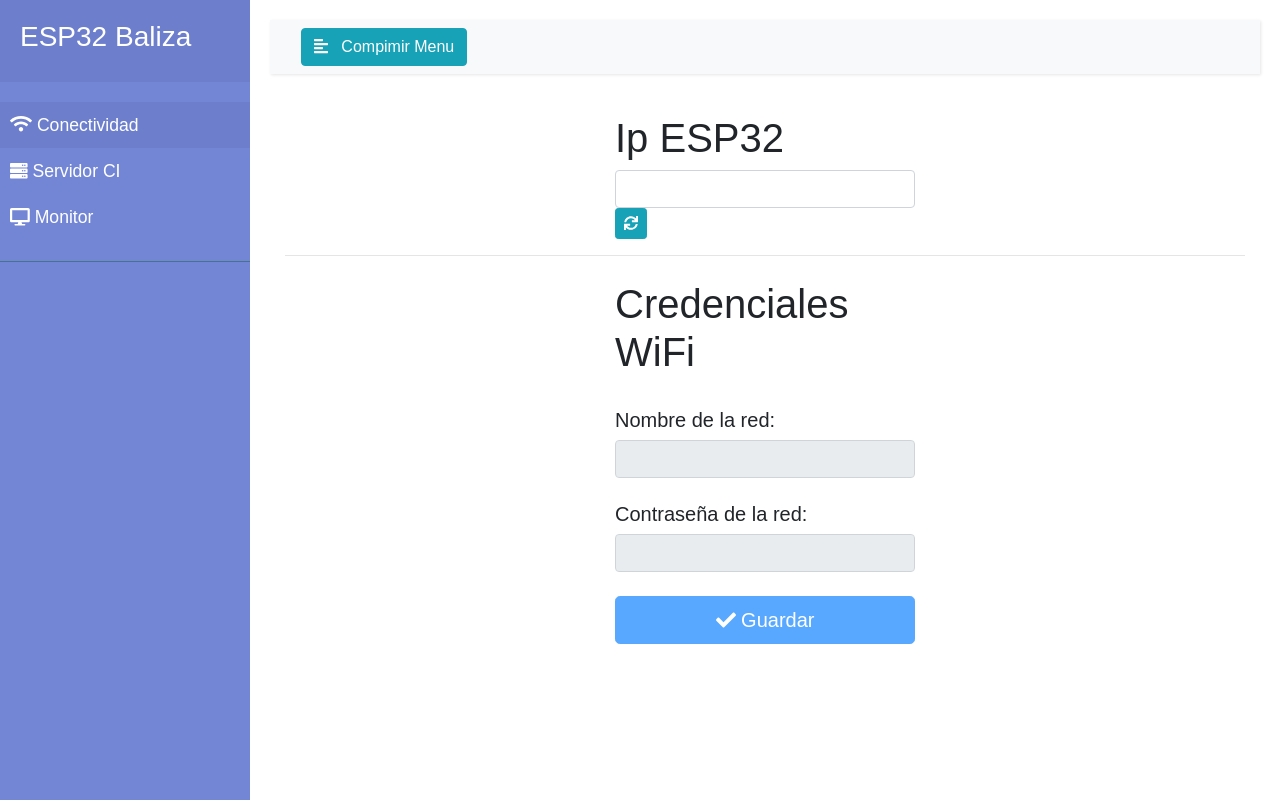
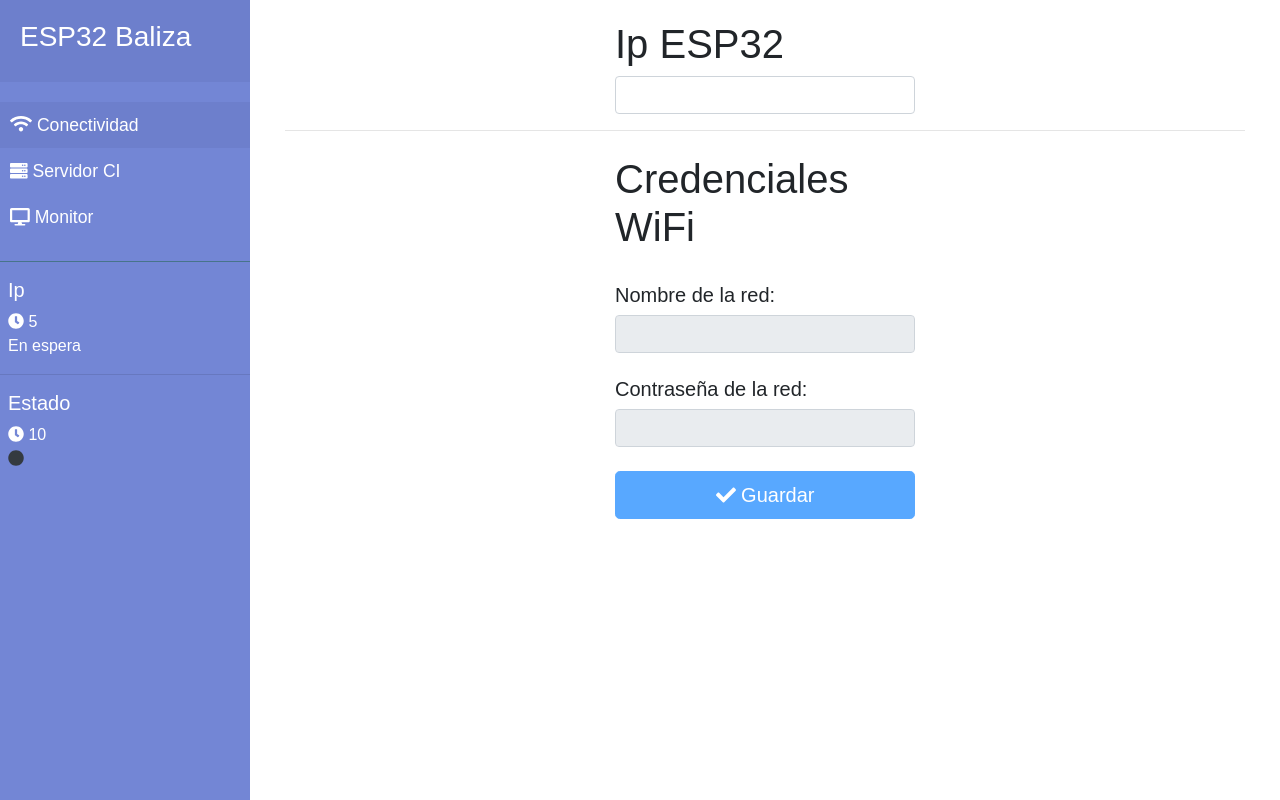
Before and after one commit to leandrofiorenzo/esp32-web, a Vue app: page / in a window 1280 px wide. Built offline with nearby package versions, Linux system fonts and the light colour scheme; no server answers; a web font is replaced by a local one.

Commit message:
Avances en el monitor

```diff
--- a/src/App.vue
+++ b/src/App.vue
@@ -1,11 +1,9 @@
 <template>
   <div id="app">
     <div class="wrapper">
-        <!-- Sidebar  -->
-        <nav id="sidebar" :class="isSidebarActive ? 'active' : ''">
+        <nav id="sidebar">
             <div class="sidebar-header">
                 <h3>ESP32 Baliza</h3>
-                <strong>U3</strong>
             </div>
 
             <ul class="list-unstyled components">
@@ -28,23 +26,30 @@
                     </a>
                 </li>
             </ul>
+
+            <div class="pl-2 pr-2">
+                <h5>Ip</h5>
+                <i class="fas fa-clock"></i> {{segundosProximaActualizacionIp}}
+                <br>
+                {{ipBaliza.length > 0 ? ipBaliza : 'En espera'}}
+            </div>
+
+            <hr>
+
+            <div class="pl-2 pr-2">
+                <h5>Estado
+                </h5>
+                <i class="fas fa-clock"></i> {{segundosProximaActualizacionEstado}}
+                <br>
+                <span :class="obtenerColorEstado">
+                    <i class="fa fa-circle"></i>
+                </span>
+                 <br>
+            </div>
         </nav>
 
         <!-- Page Content  -->
         <div id="content">
-            <nav class="navbar navbar-expand-lg navbar-light bg-light">
-                <div class="container-fluid">
-                    <button type="button" id="sidebarCollapse" class="btn btn-info" @click="toggleSidebar">
-                        <i class="fas fa-align-left"></i>
-                        &nbsp;
-                        <span> Compimir Menu</span>
-                    </button>
-                    <button class="btn btn-dark d-inline-block d-lg-none ml-auto" type="button" data-toggle="collapse" data-target="#navbarSupportedContent" aria-controls="navbarSupportedContent" aria-expanded="false" aria-label="Toggle navigation">
-                        <i class="fas fa-align-justify"></i>
-                    </button>
-                </div>
-            </nav>
-
             <conectividad v-if="ventanaActual == 'Conectividad'"></conectividad>
             <servidor v-if="ventanaActual == 'Servidor'"></servidor>
             <monitor v-if="ventanaActual == 'Monitor'"></monitor>
@@ -55,9 +60,14 @@
 
 <script>
 
+import axios from 'axios'
+
 import Conectividad from './components/Conectividad.vue'
 import Servidor from './components/Servidor.vue'
 import Monitor from './components/Monitor.vue'
+
+const TIEMPO_ACTUALIZACION_IP = 10 //segundos
+const TIEMPO_ACTUALIZACION_ESTADO = 10 //segundos
 
 export default {
     name: 'app',
@@ -69,12 +79,87 @@ export default {
     data () {
         return {
             ventanaActual: 'Conectividad',
-            isSidebarActive: false
+
+            estadoBaliza: 0,
+
+            segundosProximaActualizacionIp: TIEMPO_ACTUALIZACION_IP,
+            segundosProximaActualizacionEstado: TIEMPO_ACTUALIZACION_ESTADO,
+
+            buscarIpBalizaHook: null,
+            buscarEstadoBalizaHook: null
         }
     },
+    created () {
+        this.buscarIpBaliza();
+        this.buscarEstadoBaliza();
+        this.buscarIpBalizaHook = setInterval(this.buscarIpBaliza, TIEMPO_ACTUALIZACION_IP * 1000);
+        this.buscarEstadoBalizaHook = setInterval(this.buscarEstadoBaliza, TIEMPO_ACTUALIZACION_IP * 1000);
+    },
+    destroyed () {
+        clearInterval(this.buscarIpBalizaHook)
+        clearInterval(this.buscarEstadoBalizaHook)
+    },
     methods: {
-        toggleSidebar () {
-            this.isSidebarActive = !this.isSidebarActive;
+        buscarIpBaliza() {
+            this.cuentaRegresivaIpBaliza();
+            axios({
+                method: 'GET',
+                url: 'https://esp32-api.herokuapp.com/api/v1/ip'
+            }).then(response => {
+                this.ipBaliza = response.data.ip || ''
+            }).catch(error => {
+                this.ipBaliza = ''
+            })
+        },
+        buscarEstadoBaliza() {
+            this.estadoBaliza = 0;
+            if(this.ipBaliza.length > 0) {
+                this.cuentaRegresivaEstado();
+                axios({
+                    method: 'GET',
+                    url: `http://${this.ipBaliza}/ping`,
+                    timeout: 5000
+                }).then(response => {
+                    this.estadoBaliza = 1
+                }).catch(error => {
+                    this.estadoBaliza = 2
+                })
+            }
+        },
+        cuentaRegresivaIpBaliza () {
+            if(this.segundosProximaActualizacionIp > 0) {
+                setTimeout(() => {
+                    this.segundosProximaActualizacionIp -= 1
+                    this.cuentaRegresivaIpBaliza()
+                }, 1000)
+            } else {
+                this.segundosProximaActualizacionIp = TIEMPO_ACTUALIZACION_IP
+            }
+        },
+        cuentaRegresivaEstado () {
+            if(this.segundosProximaActualizacionEstado > 0) {
+                setTimeout(() => {
+                    this.segundosProximaActualizacionEstado -= 1
+                    this.cuentaRegresivaEstado()
+                }, 1000)
+            } else {
+                this.segundosProximaActualizacionEstado = TIEMPO_ACTUALIZACION_IP
+            }
+        }
+    },
+    computed: {
+        ipBaliza: {
+            get () {
+                return this.$store.getters.getIpBaliza
+            },
+            set(value) {
+                this.$store.commit('setIpBaliza', value)
+            }
+        },
+        obtenerColorEstado () {
+            if(this.estadoBaliza == 0) return 'text-dark'
+            else if(this.estadoBaliza == 1) return 'bg-exitoso'
+            else return 'text-danger'
         }
     }
 }
@@ -82,6 +167,10 @@ export default {
 </script>
 
 <style>
+
+.bg-exitoso {
+    color: #0b6720
+}
 
 body {
     font-family: 'Poppins', sans-serif !important;
--- a/src/components/Conectividad.vue
+++ b/src/components/Conectividad.vue
@@ -4,10 +4,7 @@
       <div class="col-4"></div>
       <div class="col-4">
         <h1>Ip ESP32</h1>
-        <input type="text" class="form-control" v-model="baseUrl">
-        <button class="btn btn-info btn-sm" :disabled="cargandoIp" @click="refreshIp">
-          <i class="fa fa-sync"></i>
-        </button>
+        <input type="text" class="form-control" v-model="ipBaliza">
       </div>
       <div class="col-4"></div>
     </div>
@@ -23,7 +20,7 @@
       <div class="col-4"></div>
       <div class="col-4">
         <h5>Nombre de la red: </h5>
-        <input type="text" class="form-control" v-model="nombreRed" :disabled="baseUrl == '' || cargandoIp || enviandoCredenciales">
+        <input type="text" class="form-control" v-model="nombreRed" :disabled="ipBaliza == '' || cargandoIp || enviandoCredenciales">
       </div>
       <div class="col-4"></div>
     </div>
@@ -31,14 +28,14 @@
       <div class="col-4"></div>
       <div class="col-4">
         <h5>Contraseña de la red: </h5>
-        <input type="text" class="form-control" v-model="contrasenaRed" :disabled="baseUrl == '' || cargandoIp || enviandoCredenciales">
+        <input type="text" class="form-control" v-model="contrasenaRed" :disabled="ipBaliza == '' || cargandoIp || enviandoCredenciales">
       </div>
       <div class="col-4"></div>
     </div>
     <div class="row mt-4">
       <div class="col-4"></div>
       <div class="col-4">
-        <button class="btn btn-primary btn-lg btn-block" @click="enviarCredencialesWiFi" :disabled="baseUrl == '' || cargandoIp || enviandoCredenciales">
+        <button class="btn btn-primary btn-lg btn-block" @click="enviarCredencialesWiFi" :disabled="ipBaliza == '' || cargandoIp || enviandoCredenciales">
           <i class="fa fa-check"></i> Guardar
         </button>
       </div>
@@ -63,25 +60,11 @@ export default {
     }
   },
   methods: {
-    refreshIp () {
-      this.baseUrl = ''
-      this.cargandoIp = true
-      axios({
-        method: 'GET',
-        url: 'https://esp32-api.herokuapp.com/api/v1/ip'
-      }).then(response => {
-        if(response.data)
-          this.baseUrl = response.data.ip || '';
-        this.cargandoIp = false
-      }).catch(error => {
-        this.cargandoIp = false
-      })
-    },
     enviarCredencialesWiFi() {
       this.enviandoCredenciales = true
       axios({
         method: 'POST',
-        url: `http://${this.baseUrl}/wifi`,
+        url: `http://${this.ipBaliza}/wifi`,
         data: {
           username: this.nombreRed,
           password: this.contrasenaRed
@@ -99,12 +82,12 @@ export default {
     }
   },
   computed: {
-    baseUrl: {
+    ipBaliza: {
       get () {
-        return this.$store.getters.getBaseUrl
+        return this.$store.getters.getIpBaliza
       },
       set(value) {
-        this.$store.commit('setBaseUrl', value)
+        this.$store.commit('setIpBaliza', value)
       }
     }
   }
--- a/src/components/Monitor.vue
+++ b/src/components/Monitor.vue
@@ -2,7 +2,7 @@
   <div class="container-fluid">
     <div class="row">
       <div class="col-auto">
-        <button class="btn btn-primary" @click="pingBaliza" :disabled="baseUrl == '' || haciendoPing">
+        <button class="btn btn-primary" @click="pingBaliza" :disabled="ipBaliza == '' || haciendoPing">
           <i class="fas fa-sync"></i> Ping
         </button>
       </div>
@@ -31,7 +31,7 @@ export default {
       this.pingEstado = 1
       axios({
         method: 'GET',
-        url: `http://${this.baseUrl}/ping`
+        url: `http://${this.ipBaliza}/ping`
       }).then(response => {
         this.pingEstado = 2
         this.haciendoPing = true
@@ -42,12 +42,12 @@ export default {
     }
   },
   computed: {
-    baseUrl: {
+    ipBaliza: {
       get () {
-        return this.$store.getters.getBaseUrl
+        return this.$store.getters.getipBaliza
       },
       set(value) {
-        this.$store.commit('setBaseUrl', value)
+        this.$store.commit('setipBaliza', value)
       }
     },
     obtenerColor () {
--- a/src/components/Servidor.vue
+++ b/src/components/Servidor.vue
@@ -2,27 +2,27 @@
   <div class="container-flluid">
     <h1>Servidor de CI</h1>
     <hr>
-    <div class="alert alert-warning" v-if="baseUrl == ''">
+    <div class="alert alert-warning" v-if="ipBaliza == ''">
       <strong>Por favor, antes de continuar configure la ip del ESP32.</strong>
     </div>
     <div class="row">
       <div class="col-4">
         <h3 class="mb-3">Servidor a utilizar: </h3>
-        <button class="btn" :disabled="baseUrl == '' || enviandoServidor" @click="servidorCISeleccionado('TravisCI')" :class="servidorCI == 'TravisCI' ? 'btn-primary' : 'btn-outline-primary'">
+        <button class="btn" :disabled="ipBaliza == '' || enviandoServidor" @click="servidorCISeleccionado('TravisCI')" :class="servidorCI == 'TravisCI' ? 'btn-primary' : 'btn-outline-primary'">
           Travis CI
         </button>
-        <button class="btn ml-2" :disabled="baseUrl == '' || enviandoServidor" @click="servidorCISeleccionado('CircleCI')" :class="servidorCI == 'CircleCI' ? 'btn-primary' : 'btn-outline-primary'">
+        <button class="btn ml-2" :disabled="ipBaliza == '' || enviandoServidor" @click="servidorCISeleccionado('CircleCI')" :class="servidorCI == 'CircleCI' ? 'btn-primary' : 'btn-outline-primary'">
           Circle CI
         </button>
       </div>
       <div class="col-4">
         <h3 class="mb-3">Repositorio: </h3>
-        <select v-if="servidorCI == 'CircleCI'" v-model="repositorioId" class="form-control" :disabled="servidorCI == '' || baseUrl == '' || enviandoServidor">
+        <select v-if="servidorCI == 'CircleCI'" v-model="repositorioId" class="form-control" :disabled="servidorCI == '' || ipBaliza == '' || enviandoServidor">
           <option value="">Seleccione...</option>
           <option v-for="repositorioCircleCI in repositoriosCircleCI" :key="repositorioCircleCI.nombre" :value="repositorioCircleCI.nombre">{{repositorioCircleCI.nombre}}</option>
         </select>
 
-        <select v-else v-model="repositorioId" class="form-control" :disabled="servidorCI == '' || baseUrl == '' || enviandoServidor">
+        <select v-else v-model="repositorioId" class="form-control" :disabled="servidorCI == '' || ipBaliza == '' || enviandoServidor">
           <option value="">Seleccione...</option>
           <option v-for="repositorioTravisCI in repositoriosTravisCI" :key="repositorioTravisCI.id" :value="repositorioTravisCI.id">{{repositorioTravisCI.nombre}}</option>
         </select>
@@ -122,7 +122,7 @@ export default {
 
       axios({
         method: 'POST',
-        url: `http://${this.baseUrl}/servidor`,
+        url: `http://${this.ipBaliza}/servidor`,
         data: JSON.stringify(obj),
         headers: {
           'Content-Type': 'text/plain'
@@ -135,12 +135,12 @@ export default {
     }
   },
   computed: {
-    baseUrl: {
+    ipBaliza: {
       get () {
-        return this.$store.getters.getBaseUrl
+        return this.$store.getters.getIpBaliza
       },
       set(value) {
-        this.$store.commit('setBaseUrl', value)
+        this.$store.commit('setIpBaliza', value)
       }
     },
     puedeGuardar () {
```
Also changed, not shown: src/store/index.js (+5 -5 lines).
